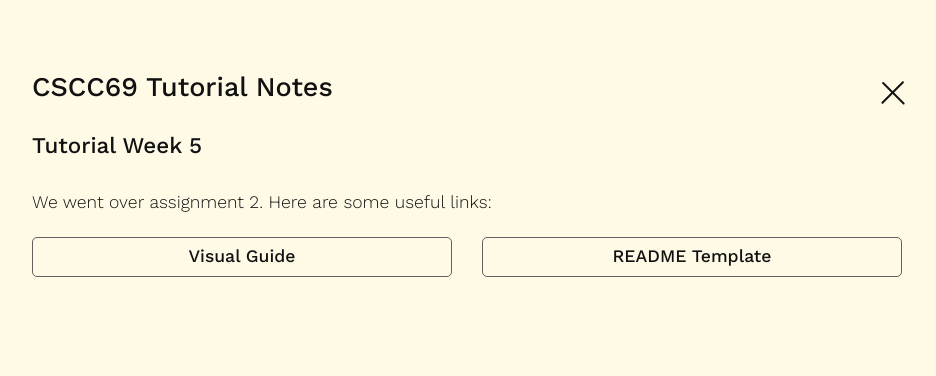
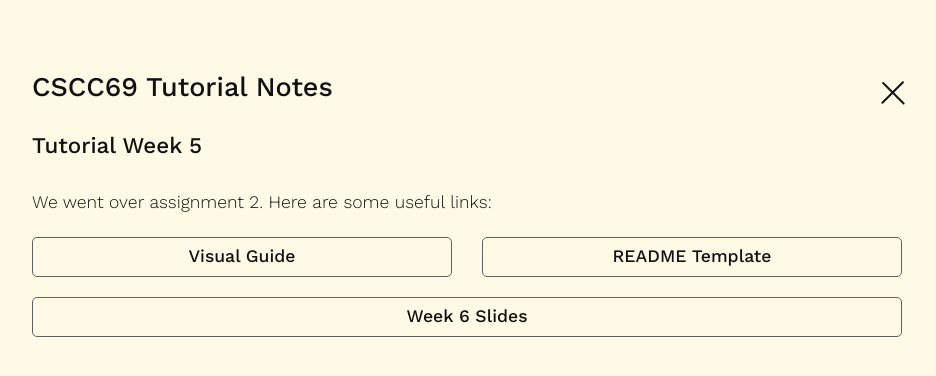
Before and after one commit to desslinga/personal-web, an Angular app: page /notes/cscc69-t5 in a window 1280 px wide. Shown: the top 376 px of the page, without its empty margins (173-1109 px from the left). Built offline with nearby package versions, Linux system fonts and the light colour scheme.

Commit message:
adding link to c69 week 6 slides

```diff
--- a/src/app/pages/partial/notes-preview/previews/cscc69-t5/cscc69-t5.component.html
+++ b/src/app/pages/partial/notes-preview/previews/cscc69-t5/cscc69-t5.component.html
@@ -20,5 +20,10 @@
         <span>README Template</span>
       </a>
     </div>
+    <div class="col-12">
+      <a class="btn-sim" href="http://fideslinga.com/files/c69_week6_2018.pdf">
+        <span>Week 6 Slides</span>
+      </a>
+    </div>
   </div>
 </div>
```
